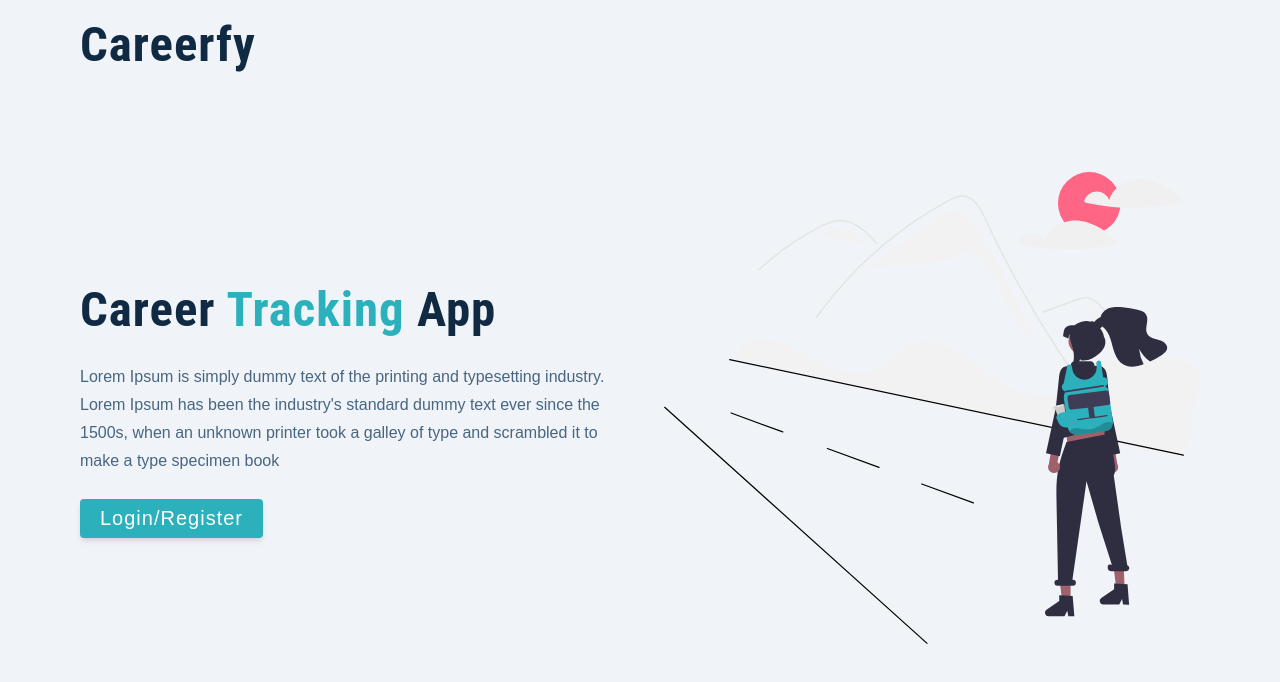
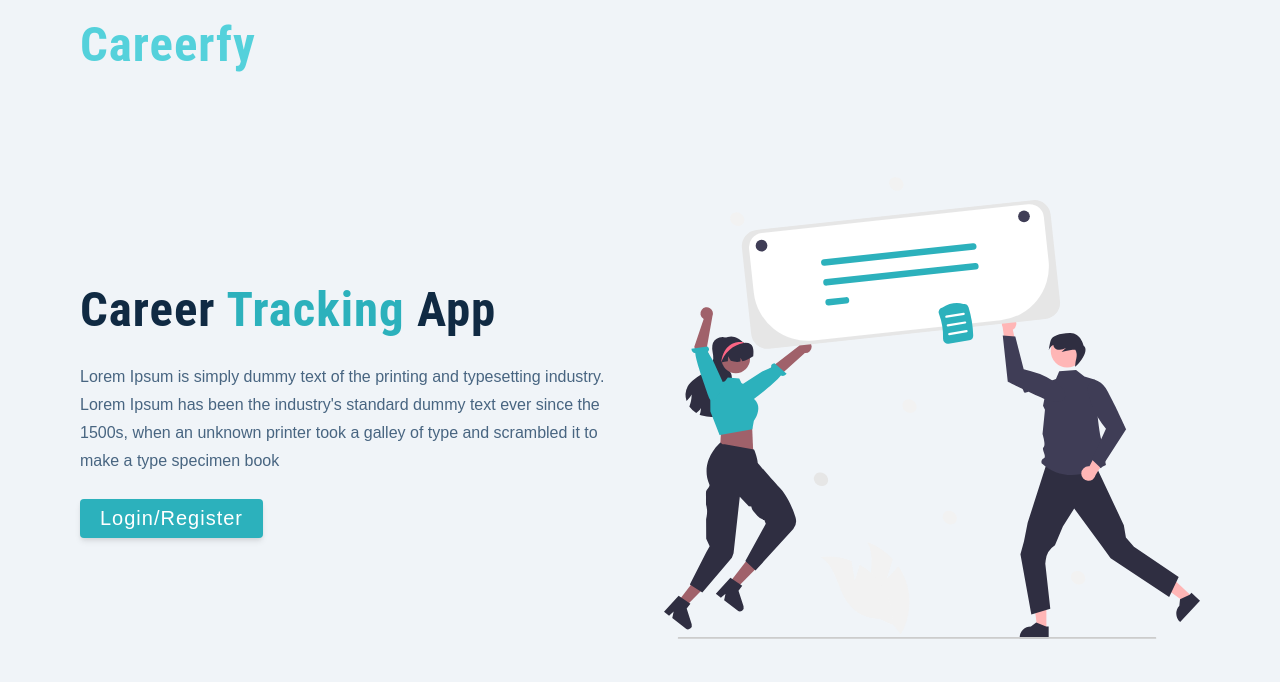
Before and after one commit to David-mwendwa/careerfy-app, a React (Create React App) app in the folder client/: page / in a window 1280 px wide. Shown: the top 682 px of the page. Built offline with nearby package versions, Linux system fonts and the light colour scheme; the HTML template or start-up script is replaced by a standard one.

Commit message:
add logo component

```diff
--- /dev/null
+++ b/client/src/components/Logo.js
@@ -0,0 +1,7 @@
+import React from 'react';
+
+const Logo = () => {
+  return <h1 style={{ color: '#54d1db' }}>careerfy</h1>;
+};
+
+export default Logo;
--- /dev/null
+++ b/client/src/components/index.js
@@ -0,0 +1,3 @@
+import Logo from './Logo';
+
+export { Logo };
--- a/client/src/pages/Landing.js
+++ b/client/src/pages/Landing.js
@@ -1,14 +1,13 @@
 import React from 'react';
-// import logo from '../assets/images/logo.svg';
-import main from '../assets/images/main.svg';
+import { Logo } from '../components';
+import main from '../assets/images/main-alternative.svg';
 import Wrapper from '../assets/wrappers/Testing';
 
 const Landing = () => {
   return (
     <Wrapper>
       <nav>
-        <h1 className='logo'>careerfy</h1>
-        {/* <img src={logo} alt='jobify' className='logo' /> */}
+        <Logo />
       </nav>
       <div className='container page'>
         <div className='info'>
```
